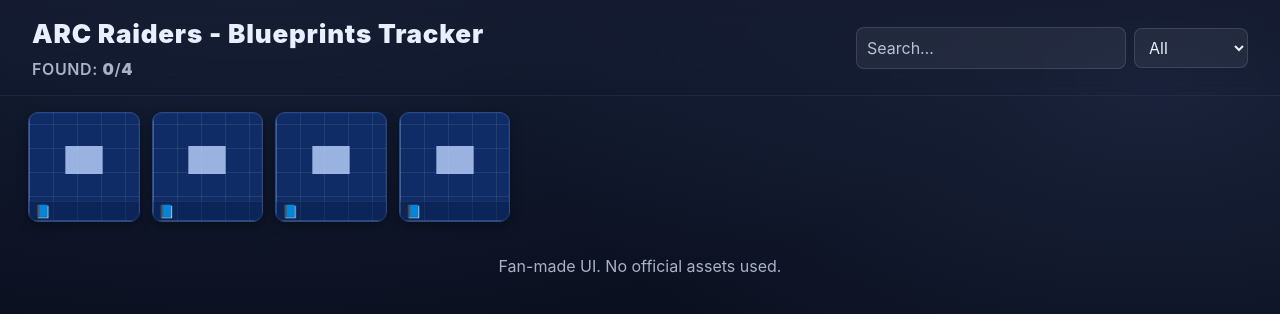
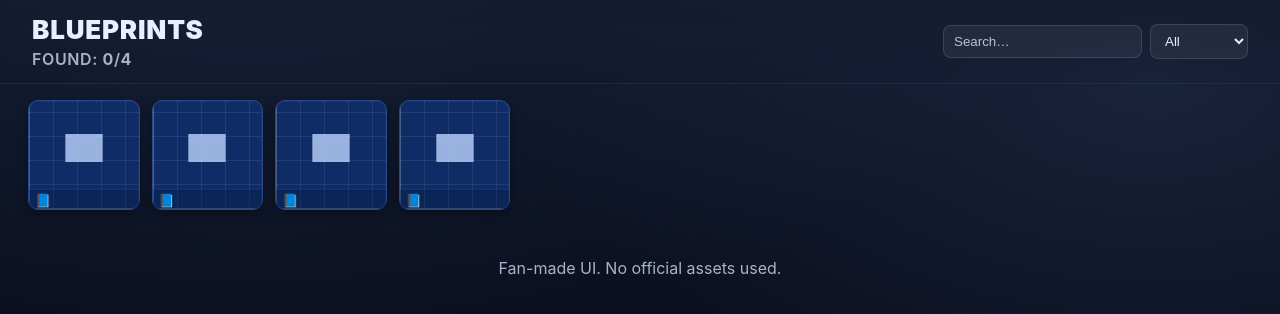
Before and after one commit to IDemixI/arc-raiders-blueprints, a Next.js app: page / in a window 1280 px wide. Shown: the top 314 px of the page. Built offline with nearby package versions, Linux system fonts and the light colour scheme.

Commit message:
UI Status changes and BP highlight fix

```diff
--- a/app/globals.css
+++ b/app/globals.css
@@ -1,4 +1,3 @@
-@import "tailwindcss";
 :root{
   --bg: #0b1020;
   --glass: rgba(22,28,48,0.65);
@@ -14,8 +13,7 @@
 
   --unknown: #67738a;
   --need: #f1b54c;
-  --got: #34d399;
-  --crafted: #60a5fa;
+  --learned: #34d399;
 }
 
 *{box-sizing:border-box}
@@ -62,7 +60,6 @@
   gap: 12px;
 }
 
-/* Tiles */
 .bp-tile{
   position:relative; height: 90px; border-radius: 10px;
   border: 1px solid var(--bp-border);
@@ -105,32 +102,57 @@
   transform: rotate(-45deg);
 }
 
-/* Hover overlay */
-.bp-hover{
-  position:absolute; inset: 4px; border-radius:8px;
-  background: rgba(6, 18, 40, 0.88);
-  border: 1px solid rgba(255,255,255,0.12);
-  padding: 6px; display:none;
+.bp-overlay{
+  position: fixed;
+  top: 110px;
+  right: clamp(16px, 4vw, 32px);
+  width: min(380px, 40vw);
+  background: #f2e9dd;
+  color: #1d232f;
+  border-radius: 12px;
+  border: 1px solid rgba(0,0,0,0.1);
+  box-shadow: 0 12px 28px rgba(0,0,0,0.35);
+  padding: 14px 14px 12px;
+  z-index: 30;
 }
-.bp-tile:hover .bp-hover, .bp-tile:focus .bp-hover{ display:block; }
+.bp-overlay::before{
+  content:"";
+  position:absolute; right: calc(100% + 8px); top: 24px;
+  width: 0; height: 0;
+  border-top: 8px solid transparent;
+  border-bottom: 8px solid transparent;
+  border-right: 10px solid #f2e9dd;
+  filter: drop-shadow(0 0 2px rgba(0,0,0,0.2));
+}
+.bp-overlay-header{ display:flex; align-items:center; gap:8px; }
+.bp-overlay-header .tag{
+  font-size: 11px; font-weight: 700;
+  padding: 2px 6px; border-radius: 6px;
+  background: #e1d8cc; border: 1px solid rgba(0,0,0,0.1);
+}
+.bp-overlay-header h3{ margin:0; font-size: 16px; letter-spacing: 0.6px; }
+.bp-overlay-desc{ margin: 10px 0 12px; font-size: 13px; color: #394253; }
 
-.bp-hover .bp-name{
-  margin: 2px 0 4px; font-size: 13px; font-weight: 700; letter-spacing: 0.2px;
+.bp-overlay-actions{ display:flex; gap:8px; margin-bottom: 10px; }
+.bp-overlay .btn{
+  background: #f7f1e7;
+  border: 1px solid #cfc4b6;
+  color: #1d232f; border-radius: 8px; padding: 6px 10px; font-size: 12px;
 }
-.bp-hover .bp-meta{ font-size: 12px; color: var(--muted); margin-bottom: 6px; }
-.bp-actions{ display:flex; gap:6px; }
-.btn{
-  background: rgba(255,255,255,0.08);
-  border: 1px solid rgba(255,255,255,0.16);
-  color: var(--text); border-radius: 6px; padding: 4px 8px;
-  font-size: 12px; cursor:pointer;
+.bp-overlay .btn:hover{ border-color: #7d6e5b; }
+
+.bp-overlay-meta .meta-row{
+  display:flex; justify-content:space-between; align-items:center;
+  padding: 6px 0; border-top: 1px solid rgba(0,0,0,0.06);
+  font-size: 13px;
 }
-.btn:hover{ border-color: var(--accent); }
+.bp-overlay-meta .label{ color: #5b6575; }
+.bp-overlay-meta .value{ font-weight: 600; color: #293241; }
 
+/* Status outlines */
 .bp-tile.status-unknown{ outline: 2px solid transparent; }
 .bp-tile.status-need{ box-shadow: inset 0 0 0 2px rgba(241,181,76,0.6); }
-.bp-tile.status-got{ box-shadow: inset 0 0 0 2px rgba(52,211,153,0.6); }
-.bp-tile.status-crafted{ box-shadow: inset 0 0 0 2px rgba(96,165,250,0.6); }
+.bp-tile.status-learned{ box-shadow: inset 0 0 0 2px rgba(52,211,153,0.6); }
 
 @media (min-width: 900px){
   .bp-grid{ grid-template-columns: repeat(auto-fill, minmax(110px, 1fr)); }
--- a/app/layout.tsx
+++ b/app/layout.tsx
@@ -1,20 +1,8 @@
-import type { Metadata } from "next";
-import { Geist, Geist_Mono } from "next/font/google";
 import "./globals.css";
 
-const geistSans = Geist({
-  variable: "--font-geist-sans",
-  subsets: ["latin"],
-});
-
-const geistMono = Geist_Mono({
-  variable: "--font-geist-mono",
-  subsets: ["latin"],
-});
-
 export const metadata = {
-  title: "ARC Raiders • Blueprints Tracker",
-  description: "Fan-made Blueprints Tracker for Duos & Trios",
+  title: "ARC Raiders • Blueprints",
+  description: "Fan-made Blueprints Tracker",
 };
 
 export default function RootLayout({ children }: { children: React.ReactNode }) {
--- a/app/page.tsx
+++ b/app/page.tsx
@@ -8,7 +8,7 @@
     <>
       <header className="bp-header">
         <div className="bp-title">
-          <h1>ARC Raiders - Blueprints Tracker</h1>
+          <h1>BLUEPRINTS</h1>
           <div className="found">
             FOUND: <strong id="foundCount">0</strong>/<strong id="foundTotal">{blueprints.length}</strong>
           </div>
@@ -19,7 +19,7 @@
             <option value="">All</option>
             <option value="unknown">Unknown</option>
             <option value="need">Need</option>
-            <option value="owned">Owned</option>
+            <option value="learned">Learned</option>
           </select>
         </div>
       </header>
--- a/components/BlueprintGrid.tsx
+++ b/components/BlueprintGrid.tsx
@@ -1,4 +1,3 @@
-
 "use client";
 
 import { useEffect, useMemo, useState } from "react";
@@ -16,20 +15,27 @@
   initialBlueprints?: Blueprint[];
 };
 
-const STATUSES = ["unknown","need","owned"] as const;
+const STATUSES = ["unknown","need","learned"] as const;
 type StatusKey = typeof STATUSES[number];
 
 export default function BlueprintGrid({ initialBlueprints = [] }: Props) {
-  const [blueprints, setBlueprints] = useState<Blueprint[]>(initialBlueprints);
+  const [blueprints] = useState<Blueprint[]>(initialBlueprints);
   const [statuses, setStatuses] = useState<Record<string, StatusKey>>({});
   const [search, setSearch] = useState("");
   const [filterStatus, setFilterStatus] = useState<StatusKey | "">("");
+  const [activeId, setActiveId] = useState<string | null>(null);
 
   useEffect(() => {
-    setStatuses(getStatuses());
+    const current = getStatuses() as Record<string, any>;
+    const migrated: Record<string, StatusKey> = {};
+    for (const [id, s] of Object.entries(current)) {
+      migrated[id] = (s === "got" || s === "crafted") ? "learned" : (s as StatusKey);
+    }
+    setStatuses(migrated);
+    saveStatuses(migrated);
   }, []);
 
-  // Wire header controls (search + filter) by IDs
+  // Wire header controls
   useEffect(() => {
     const searchInput = document.getElementById("searchInput") as HTMLInputElement | null;
     if (searchInput) {
@@ -63,12 +69,12 @@
       .sort((a,b) => a.name.localeCompare(b.name));
   }, [blueprints, statuses, search, filterStatus]);
 
-  // Found counter: non-unknown
+  // FOUND: learned only
   useEffect(() => {
     const foundCountEl = document.getElementById("foundCount");
     const foundTotalEl = document.getElementById("foundTotal");
-    const found = Object.values(statuses).filter(s => s && s !== "unknown").length;
-    if (foundCountEl) foundCountEl.textContent = String(found);
+    const learnedCount = Object.values(statuses).filter(s => s === "learned").length;
+    if (foundCountEl) foundCountEl.textContent = String(learnedCount);
     if (foundTotalEl) foundTotalEl.textContent = String(blueprints.length);
   }, [statuses, blueprints.length]);
 
@@ -91,7 +97,15 @@
     setStatus(id, next);
   }
 
+  function onTileHover(id: string | null) {
+    setActiveId(id);
+  }
+
+  const activeBp = activeId ? blueprints.find(b => b.id === activeId) ?? null : null;
+  const activeStatus = activeBp ? (statuses[activeBp.id] ?? "unknown") : "unknown";
+
   return (
+    <>
       <section id="grid" className="bp-grid" aria-busy={false} aria-live="polite">
         {list.map(bp => (
           <BlueprintTile
@@ -100,8 +114,34 @@
             status={statuses[bp.id] ?? "unknown"}
             onCycle={() => onTileClick(bp.id)}
             onSet={(s) => setStatus(bp.id, s)}
+            onHoverChange={(hovering) => onTileHover(hovering ? bp.id : (activeId === bp.id ? null : activeId))}
           />
         ))}
       </section>
+
+      {activeBp && (
+        <aside className="bp-overlay" role="dialog" aria-label="Blueprint details">
+          <div className="bp-overlay-header">
+            <span className="tag">BLUEPRINT</span>
+            <h3>{activeBp.name.toUpperCase()}</h3>
+          </div>
+          <p className="bp-overlay-desc">
+            {activeBp.category} · {(activeBp.rarity ?? "—")}
+          </p>
+
+          <div className="bp-overlay-actions">
+            <button className="btn" onClick={() => setStatus(activeBp.id, "need")}>Need</button>
+            <button className="btn" onClick={() => setStatus(activeBp.id, "learned")}>Learned</button>
+          </div>
+
+          <div className="bp-overlay-meta">
+            <div className="meta-row">
+              <span className="label">Status</span>
+              <span className="value">{activeStatus === "learned" ? "Learned" : activeStatus}</span>
+            </div>
+          </div>
+        </aside>
+      )}
+    </>
   );
 }
--- a/components/BlueprintTile.tsx
+++ b/components/BlueprintTile.tsx
@@ -1,22 +1,22 @@
-
 "use client";
 
 import type { Blueprint } from "./BlueprintGrid";
-
-type StatusKey = "unknown" | "need" | "owned";
+type StatusKey = "unknown" | "need" | "learned";
 
 export default function BlueprintTile({
   bp,
   status,
   onCycle,
   onSet,
+  onHoverChange,
 }: {
   bp: Blueprint;
   status: StatusKey;
   onCycle: () => void;
   onSet: (next: StatusKey) => void;
+  onHoverChange?: (hovering: boolean) => void;
 }) {
-  const showCheck = status === "owned";
+  const showCheck = status === "learned";
 
   return (
     <article
@@ -24,6 +24,10 @@
       tabIndex={0}
       role="button"
       aria-pressed={status !== "unknown"}
+      onMouseEnter={() => onHoverChange?.(true)}
+      onMouseLeave={() => onHoverChange?.(false)}
+      onFocus={() => onHoverChange?.(true)}
+      onBlur={() => onHoverChange?.(false)}
       onClick={(e) => {
         const isBtn = (e.target as HTMLElement).closest(".btn");
         if (!isBtn) onCycle();
@@ -31,7 +35,7 @@
     >
       <div className="bp-check" style={{ display: showCheck ? "block" : "none" }} aria-hidden="true"></div>
       <div className="bp-icon" aria-hidden="true">
-        {/* Placeholder; replace with /icons/{bp.id}.png later */}
+        {/* Placeholder; replace with <img src="/icons/{ later */}
         <svg viewBox="0 0 24 24" className="placeholder" focusable="false" aria-hidden="true">
           <path fill="currentColor" d="M4 6h16v12H4zM8 10h8v2H8z"></path>
         </svg>
@@ -39,19 +43,6 @@
       <div className="bp-bottom-bar" aria-hidden="true">
         <span className="book">📘</span>
       </div>
-
-      {/* Hover overlay */}
-      <div className="bp-hover">
-        <h3 className="bp-name">{bp.name}</h3>
-        <div className="bp-meta">
-          <span className="bench">{bp.category || "—"}</span> · <span className="rarity">{(bp.rarity || "—")}</span>
-        </div>
-        <div className="bp-actions">
-          <button className="btn" onClick={(e) => { e.stopPropagation(); onSet("need"); }}>Need</button>
-          <button className="btn" onClick={(e) => { e.stopPropagation(); onSet("owned"); }}>Owned</button>
-          <button className="btn" onClick={(e) => { e.stopPropagation(); onCycle(); }}>Cycle</button>
-        </div>
-      </div>
     </article>
   );
 }
--- a/lib/storage.ts
+++ b/lib/storage.ts
@@ -1,7 +1,6 @@
-
 export const STORAGE_KEY = "arcraiders_bp_v2_ui";
 
-export function getStatuses(): Record<string, "unknown" | "need" | "owned"> {
+export function getStatuses(): Record<string, "unknown" | "need" | "learned" | "crafted"> {
   if (typeof window === "undefined") return {};
   try {
     const raw = window.localStorage.getItem(STORAGE_KEY);
@@ -11,7 +10,7 @@
   }
 }
 
-export function saveStatuses(statuses: Record<string, "unknown" | "need" | "owned">) {
+export function saveStatuses(statuses: Record<string, "unknown" | "need" | "learned">) {
   if (typeof window === "undefined") return;
   try {
     window.localStorage.setItem(STORAGE_KEY, JSON.stringify({ statuses }));
```
Lines whose indentation alone changed are shown as unchanged.
